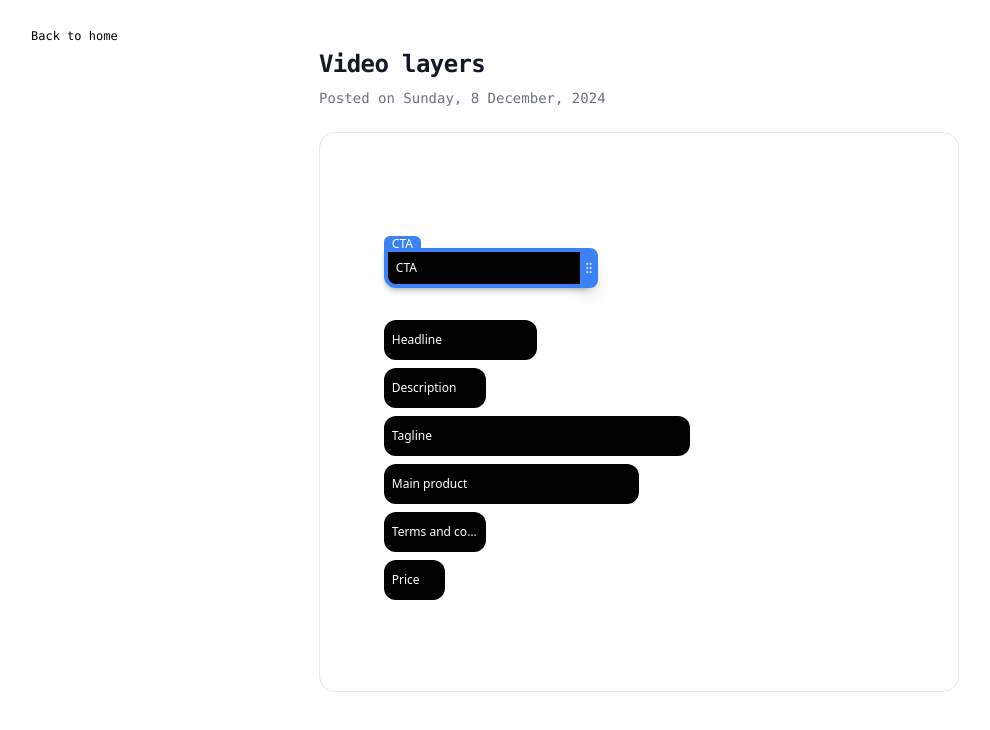
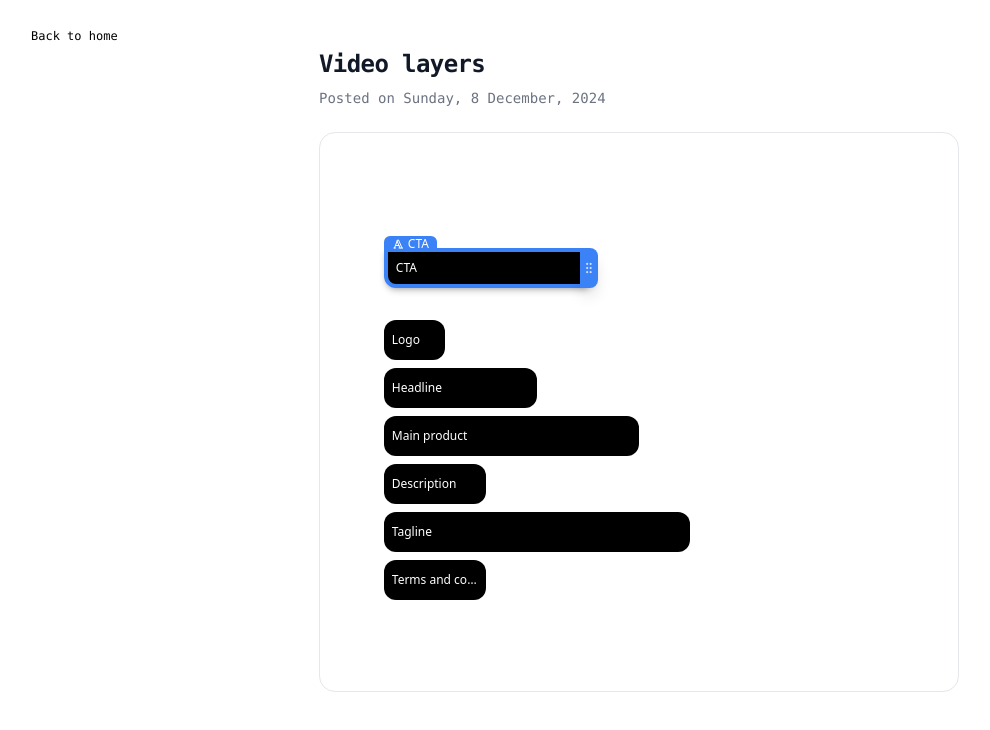
Before and after one commit to yashsehgal/personal-website, a Next.js app: page /writing/video-layers in a window 1280 px wide. Both pictures are taken after a click on the button "CTA". Shown: the top 730 px of the page, without its empty margins (1-991 px from the left). Built offline with nearby package versions, Linux system fonts and the light colour scheme; no server answers; the database is empty.

Commit message:
feat: improve layers design

```diff
--- a/app/writing/video-layers/_components/video-layers.tsx
+++ b/app/writing/video-layers/_components/video-layers.tsx
@@ -1,18 +1,19 @@
 'use client';
 import { cn } from '@/helpers';
+import { useState, FocusEvent } from 'react';
+import { motion, MotionProps } from 'framer-motion';
 import {
-  useState,
-  useEffect,
-  MouseEvent,
-  FocusEventHandler,
-  FocusEvent,
-} from 'react';
-import { motion, MotionProps } from 'framer-motion';
-import { IconGripVertical } from '@tabler/icons-react';
+  IconGripVertical,
+  IconPhoto,
+  IconTypography,
+} from '@tabler/icons-react';
+
+type LayerVariant = 'text' | 'image';
 
 interface LayerProps extends React.ButtonHTMLAttributes<HTMLButtonElement> {
   length: number;
   name: string;
+  variant: LayerVariant;
 }
 
 enum LAYER_UI_STATE {
@@ -20,14 +21,18 @@ enum LAYER_UI_STATE {
   SELECTED = 'SELECTED',
 }
 
-const LAYERS_INITIAL_CONFIG = [
-  { length: 40, name: 'CTA' },
-  { length: 30, name: 'Headline' },
-  { length: 20, name: 'Description' },
-  { length: 60, name: 'Tagline' },
-  { length: 50, name: 'Main product' },
-  { length: 20, name: 'Terms and condition' },
-  { length: 12, name: 'Price' },
+const LAYERS_INITIAL_CONFIG: {
+  length: number;
+  name: string;
+  variant: LayerVariant;
+}[] = [
+  { length: 40, name: 'CTA', variant: 'text' },
+  { length: 12, name: 'Logo', variant: 'image' },
+  { length: 30, name: 'Headline', variant: 'text' },
+  { length: 50, name: 'Main product', variant: 'image' },
+  { length: 20, name: 'Description', variant: 'text' },
+  { length: 60, name: 'Tagline', variant: 'text' },
+  { length: 20, name: 'Terms and condition', variant: 'text' },
 ] as const;
 
 export function LayersContainer({
@@ -39,13 +44,26 @@ export function LayersContainer({
       className={cn('LayersContainer grid gap-2 w-[80%] font-sans', className)}
       {...props}>
       {LAYERS_INITIAL_CONFIG.map((layer, index) => {
-        return <Layer key={index} length={layer.length} name={layer.name} />;
+        return (
+          <Layer
+            key={index}
+            length={layer.length}
+            name={layer.name}
+            variant={layer.variant}
+          />
+        );
       })}
     </div>
   );
 }
 
-function Layer({ className, length, name, ...props }: LayerProps): JSX.Element {
+function Layer({
+  className,
+  length,
+  name,
+  variant,
+  ...props
+}: LayerProps): JSX.Element {
   const [LayerUIState, setLayerUIState] = useState<LAYER_UI_STATE>(
     LAYER_UI_STATE.IDLE,
   );
@@ -65,17 +83,35 @@ function Layer({ className, length, name, ...props }: LayerProps): JSX.Element {
       className={cn(
         'Layer h-10 rounded-xl bg-black text-xs text-white flex items-center px-2 select-none transition-all focus-visible:outline-none relative',
         LayerUIState === LAYER_UI_STATE.SELECTED &&
-          'border-4 border-blue-500 my-6 shadow-md shadow-black/20 rounded-bl-xl rounded-tl-none rounded-r-none',
+          'border-4 my-6 shadow-md shadow-black/20 rounded-bl-xl rounded-tl rounded-r-none',
+        variant === 'image' ? 'border-yellow-400' : 'border-blue-500',
         className,
       )}
       style={{ width: `${length}%` }}
       {...(props as MotionProps)}>
       {LayerUIState === LAYER_UI_STATE.SELECTED && (
         <>
-          <motion.span className="max-w-[80%] bg-blue-500 text-white text-xs absolute -top-[16px] -left-1 px-2 truncate rounded-t-md">
-            {name}
+          <motion.span
+            className={cn(
+              'max-w-[90%] text-xs absolute -top-[16px] -left-1 px-2 truncate rounded-t-md flex items-center gap-1',
+              variant === 'image'
+                ? 'bg-yellow-400 text-black'
+                : 'bg-blue-500 text-white',
+            )}>
+            {variant === 'image' ? (
+              <IconPhoto size={12} className="shrink-0" />
+            ) : (
+              <IconTypography size={12} className="shrink-0" />
+            )}
+            <span className="truncate">{name}</span>
           </motion.span>
-          <motion.span className="h-10 p-0.5 flex items-center justify-center absolute -right-[14px] bg-blue-500 rounded-r-lg shadow-lg shadow-black/15">
+          <motion.span
+            className={cn(
+              'h-10 p-0.5 flex items-center justify-center absolute -right-[14px] rounded-r-lg shadow-lg shadow-black/15',
+              variant === 'image'
+                ? 'bg-yellow-400 text-black'
+                : 'bg-blue-500 text-white',
+            )}>
             <IconGripVertical size={14} strokeWidth={1.5} />
           </motion.span>
         </>
```
